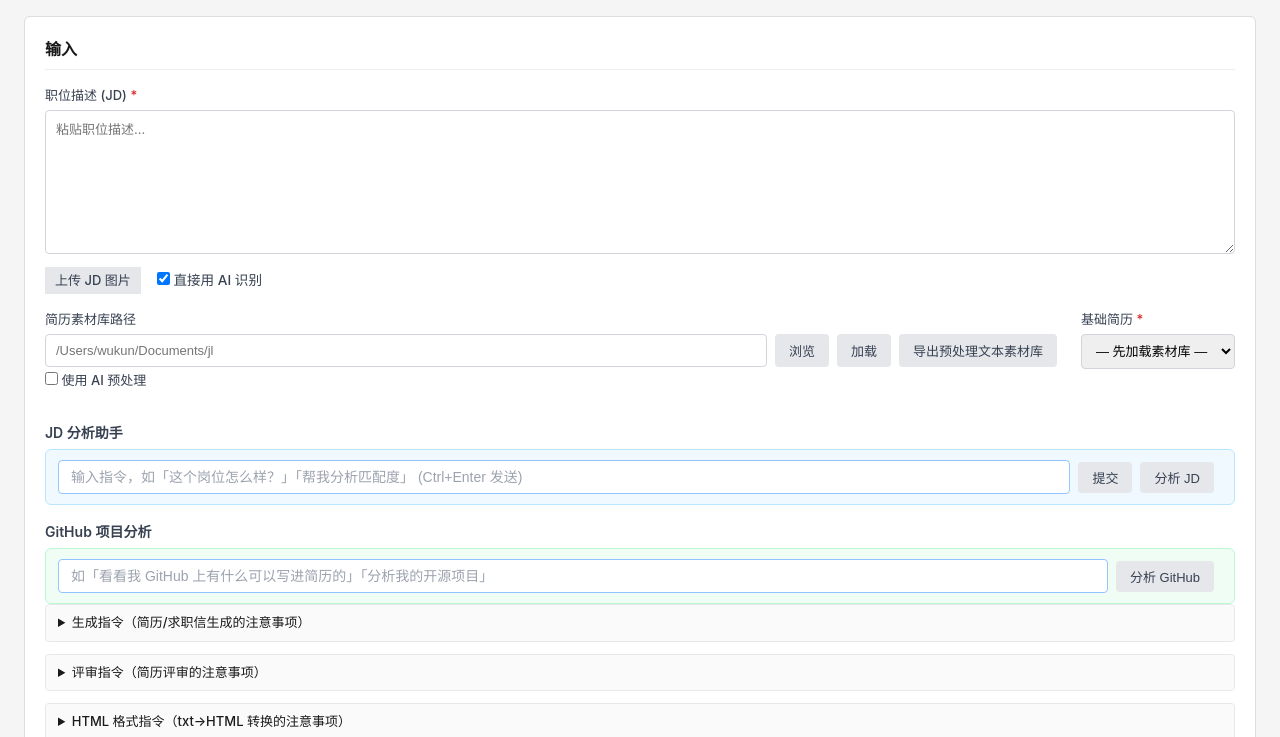
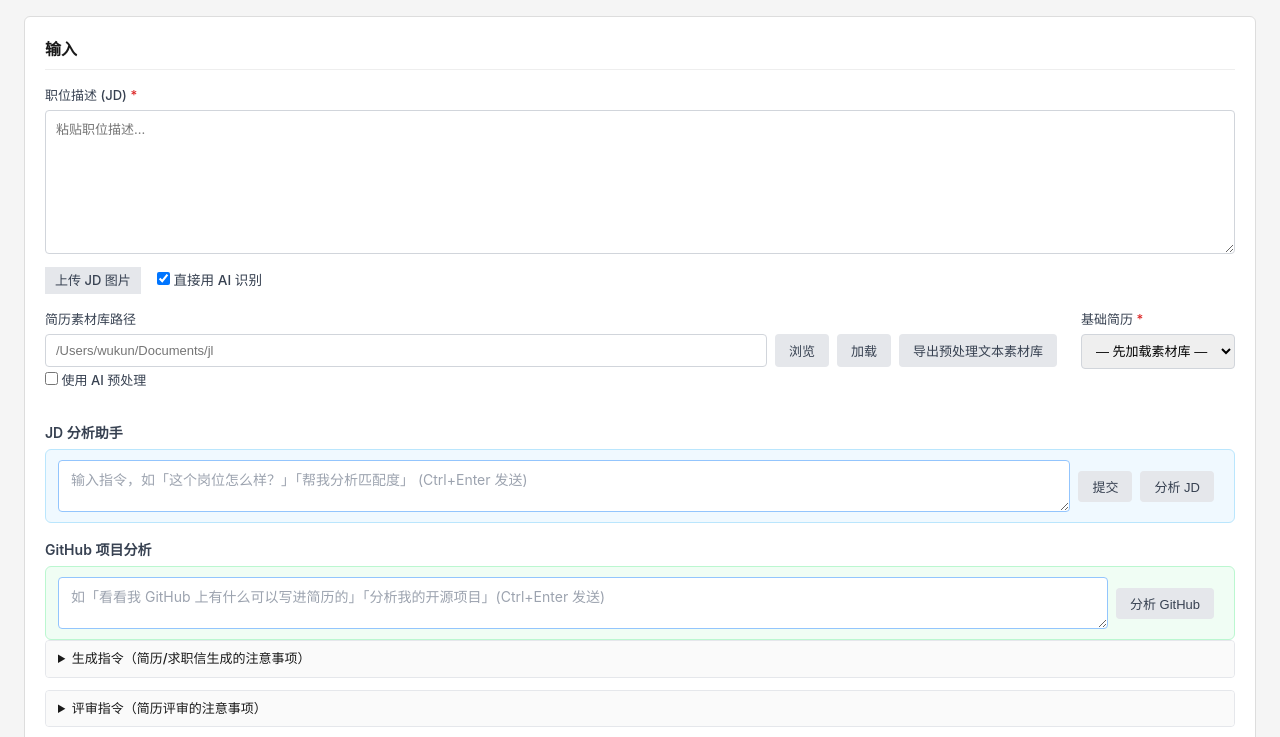
Before and after one commit to wukun2005-gif/resumeTailor, a website built with Vite: page index.html in a window 1280 px wide. Shown: the part 61-798 px from the top of the page. Built offline with nearby package versions, Linux system fonts and the light colour scheme.

Commit message:
fix: 查询输入框从 input 改为 textarea，支持 Enter 换行
githubQueryInput 和 orchestratorQueryInput 原来是 <input type="text">
单行输入框，不支持换行。改为 <textarea rows="2">。

Co-Authored-By: mimo-v2.5-pro <support-mimo@xiaomi.com>

```diff
--- a/index.html
+++ b/index.html
@@ -331,7 +331,7 @@
       <!-- Orchestrator Query Input + Analyze Button -->
       <h4 class="section-subtitle">JD 分析助手</h4>
       <div class="orchestrator-query-row">
-        <input type="text" id="orchestratorQueryInput" placeholder="输入指令，如「这个岗位怎么样？」「帮我分析匹配度」 (Ctrl+Enter 发送)" class="orchestrator-query-input">
+        <textarea id="orchestratorQueryInput" rows="2" placeholder="输入指令，如「这个岗位怎么样？」「帮我分析匹配度」 (Ctrl+Enter 发送)" class="orchestrator-query-input"></textarea>
         <button id="orchestratorQueryBtn" class="btn-secondary">提交</button>
         <button id="analyzeJdBtn" class="btn-secondary">分析 JD</button>
         <span id="orchestratorQueryStatus" class="status-text"></span>
@@ -356,7 +356,7 @@
       <!-- GitHub Project Analysis -->
       <h4 class="section-subtitle">GitHub 项目分析</h4>
       <div class="github-query-row">
-        <input type="text" id="githubQueryInput" placeholder="如「看看我 GitHub 上有什么可以写进简历的」「分析我的开源项目」" class="orchestrator-query-input">
+        <textarea id="githubQueryInput" rows="2" placeholder="如「看看我 GitHub 上有什么可以写进简历的」「分析我的开源项目」(Ctrl+Enter 发送)" class="orchestrator-query-input"></textarea>
         <button id="githubAnalyzeBtn" class="btn-secondary">分析 GitHub</button>
         <span id="githubAnalyzeStatus" class="status-text"></span>
       </div>
--- a/src/style.css
+++ b/src/style.css
@@ -59,7 +59,7 @@ main { max-width: 1400px; margin: 0 auto; padding: 20px 24px; }
 /* ── Orchestrator Query Input ── */
 .section-subtitle { font-size: 14px; font-weight: 600; color: #374151; margin: 16px 0 6px; }
 .orchestrator-query-row { display: flex; align-items: center; gap: 8px; margin-top: 0; padding: 10px 12px; background: #f0f9ff; border: 1px solid #bae6fd; border-radius: 6px; }
-.orchestrator-query-input { flex: 1; padding: 8px 12px; border: 1px solid #93c5fd; border-radius: 4px; font-size: 14px; outline: none; transition: border-color 0.15s; }
+.orchestrator-query-input { flex: 1; padding: 8px 12px; border: 1px solid #93c5fd; border-radius: 4px; font-size: 14px; outline: none; transition: border-color 0.15s; resize: vertical; font-family: inherit; min-height: 38px; max-height: 200px; overflow-y: auto; }
 .orchestrator-query-input:focus { border-color: #3b82f6; box-shadow: 0 0 0 2px rgba(59,130,246,0.15); }
 .orchestrator-query-input::placeholder { color: #9ca3af; }
 .github-query-row { display: flex; align-items: center; gap: 8px; margin-top: 0; padding: 10px 12px; background: #f0fdf4; border: 1px solid #bbf7d0; border-radius: 6px; }
```
